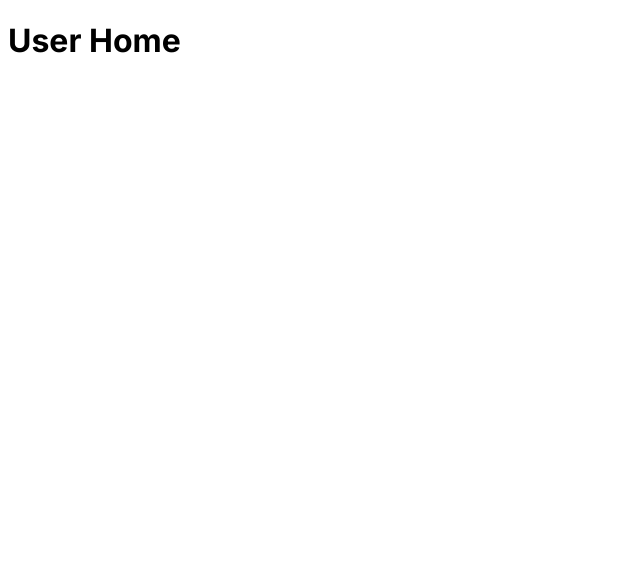
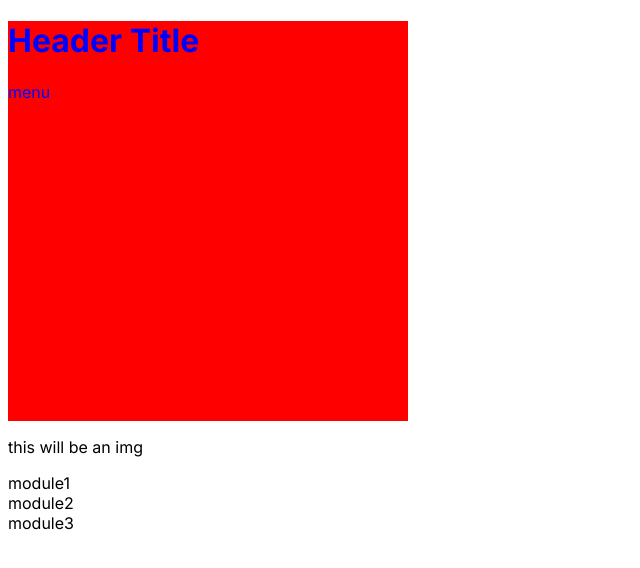
Before and after one commit to themancalledzac/littleBlackBook, a Next.js app: page /user in a window 1280 px wide. Shown: the top 568 px of the page, without its empty margins (0-640 px from the left). Built offline with nearby package versions, Linux system fonts and the light colour scheme.

Commit message:
homepage structure and testing scss

```diff
--- /dev/null
+++ b/next.config.js
@@ -0,0 +1,11 @@
+/** @type {import('next').NextConfig} */
+const path = require( 'path' )
+const nextConfig = {
+    reactStrictMode: true,
+    swcMinify: true,
+    sassOptions: {
+        includePaths: [path.join( __dirname, 'styles' )],
+    },
+}
+
+module.exports = nextConfig
--- a/next.config.mjs
+++ /dev/null
@@ -1,4 +0,0 @@
-/** @type {import('next').NextConfig} */
-const nextConfig = {};
-
-export default nextConfig;
--- a/package.json
+++ b/package.json
@@ -9,9 +9,10 @@
     "lint": "next lint"
   },
   "dependencies": {
+    "next": "14.1.3",
     "react": "^18",
     "react-dom": "^18",
-    "next": "14.1.3"
+    "sass": "^1.72.0"
   },
   "devDependencies": {
     "eslint": "^8",
--- a/src/app/page.js
+++ b/src/app/page.js
@@ -3,7 +3,7 @@ import { useRouter } from 'next/navigation';
 import { useEffect, useState } from 'react';
 
 export default function Home() {
-    const [isLoggedIn, setIsLoggedIn] = useState(false);
+    const [isLoggedIn, setIsLoggedIn] = useState(true);
 
     const router = useRouter();
 
--- a/src/app/user/page.js
+++ b/src/app/user/page.js
@@ -1,5 +1,33 @@
+'use client'
+import { useState } from "react";
+import styles from '../../styles/User.module.scss';
+
 export default function User() {
-    return (
-   <h1>User Home</h1>
-    );
-  }
+  const [moduleList, setModuleList] = useState(["module1", "module2", "module3"])
+  return (
+    <div className="main">
+      <div className={styles.header}>
+        <div className="headerTitle">
+          <h1>Header Title</h1>
+        </div>
+        <div className="headerMenu">
+          menu
+        </div>
+      </div>
+      <div className="body">
+        <div className="bodyHeaderWrapper">
+          <div className="profilePic">
+            <p>this will be an img</p>
+          </div>
+        </div>
+        <div className="bodyModuleWrapper">
+          {moduleList.map((module) => (
+            <div key={module}>
+              {module}
+            </div>
+          ))}
+        </div>
+      </div>
+    </div>
+  );
+}
--- /dev/null
+++ b/src/styles/User.module.scss
@@ -0,0 +1,6 @@
+.header {
+    color: blue;
+    background-color: red;
+    width: 400px;
+    height: 400px;
+}
```
Also changed, not shown: 1 other file (tests, documents, lock files or other folders).
